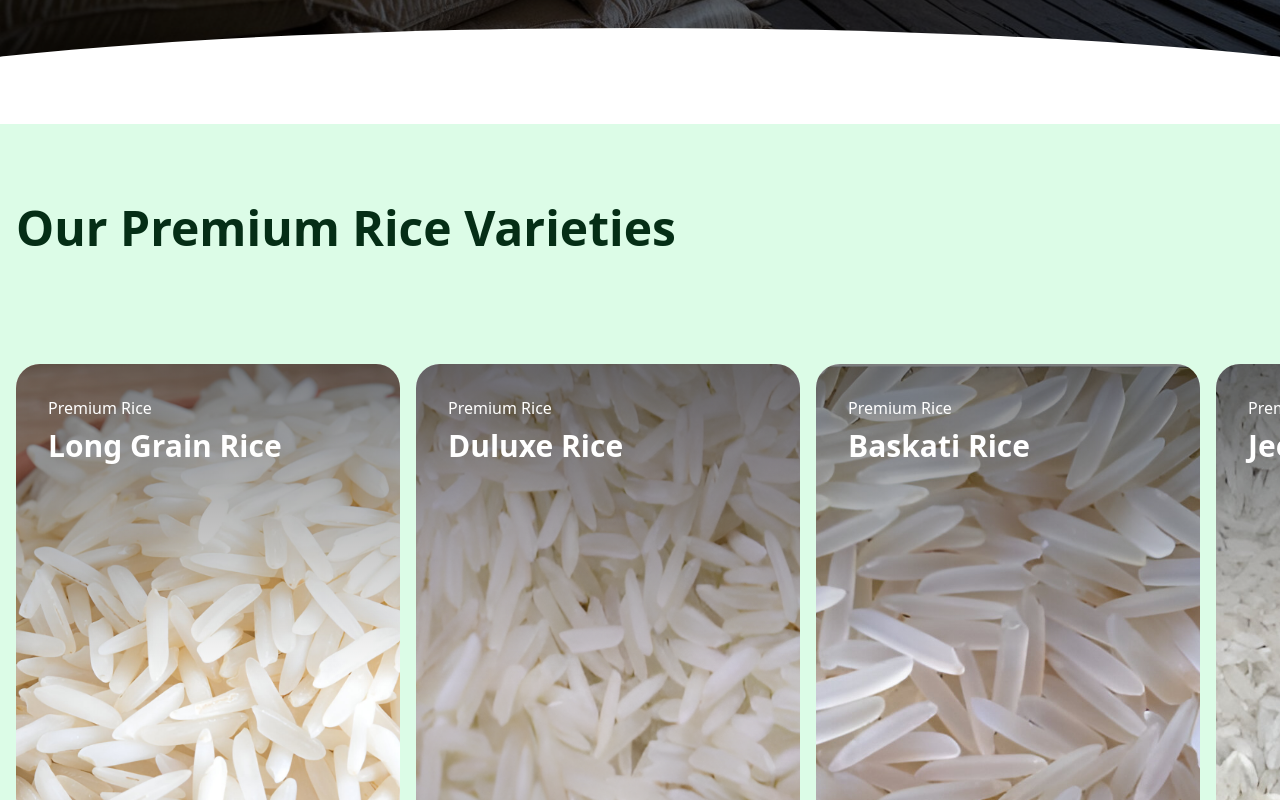
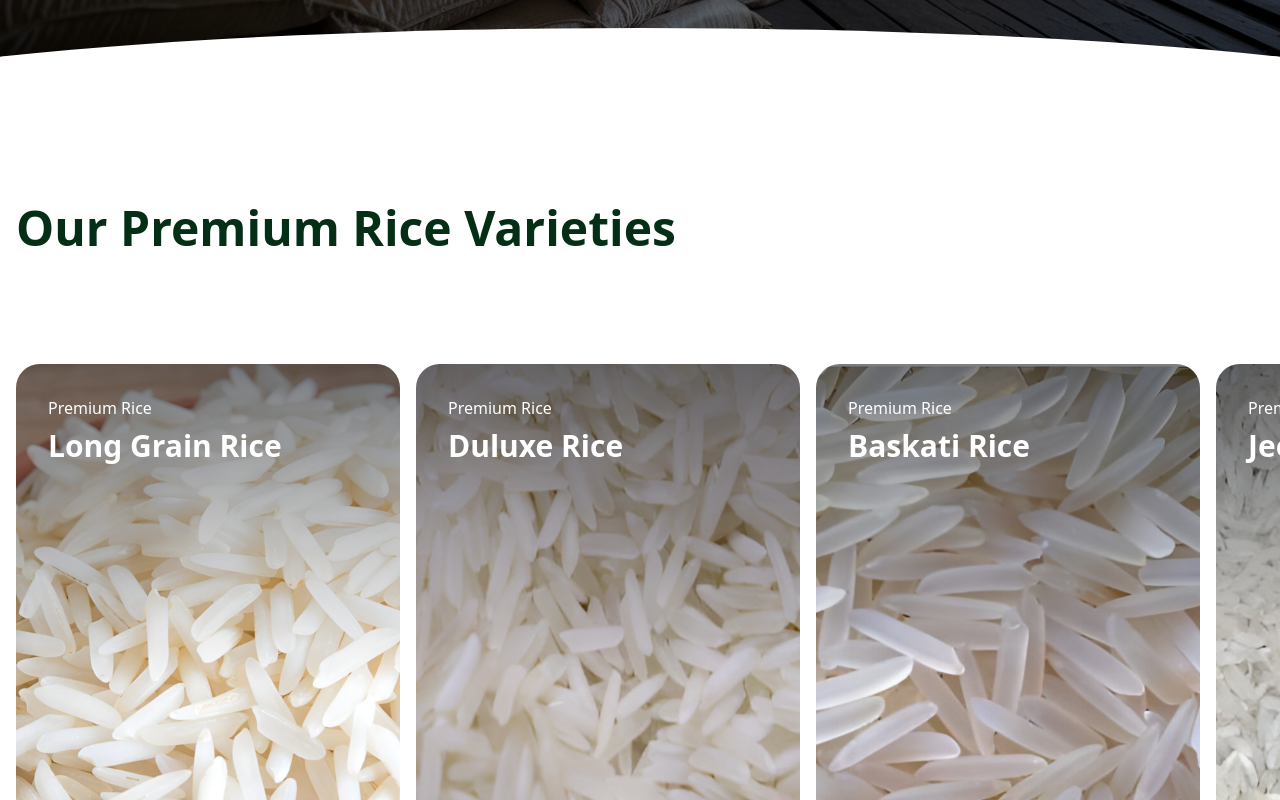
Before and after one commit to destx0/mama, a Next.js app: page / in a window 1280 px wide. Shown: the part 620-1420 px from the top of the page. Built offline with nearby package versions, Linux system fonts and the light colour scheme.

Commit message:
added arc

```diff
--- a/src/components/ProductSection.jsx
+++ b/src/components/ProductSection.jsx
@@ -9,7 +9,7 @@ export function ProductSection() {
 	));
 
 	return (
-		<div className="w-full h-full pt-20 pb-32 bg-green-100 relative">
+		<div className="w-full h-full pt-20 pb-32 bg-white relative">
 			<h2 className="max-w-7xl pl-4 mx-auto text-xl md:text-5xl font-bold text-green-950 font-sans mb-8">
 				Our Premium Rice Varieties
 			</h2>
```
